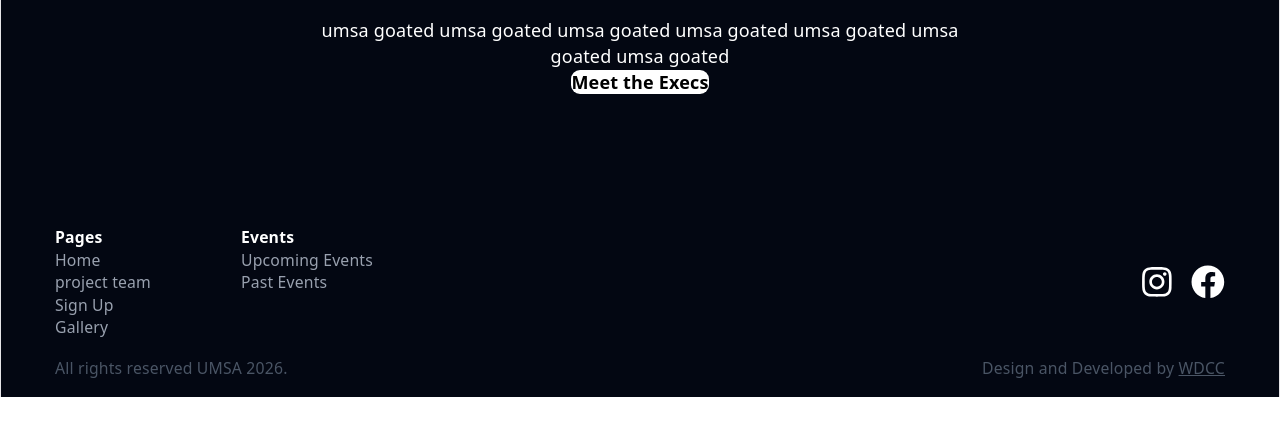
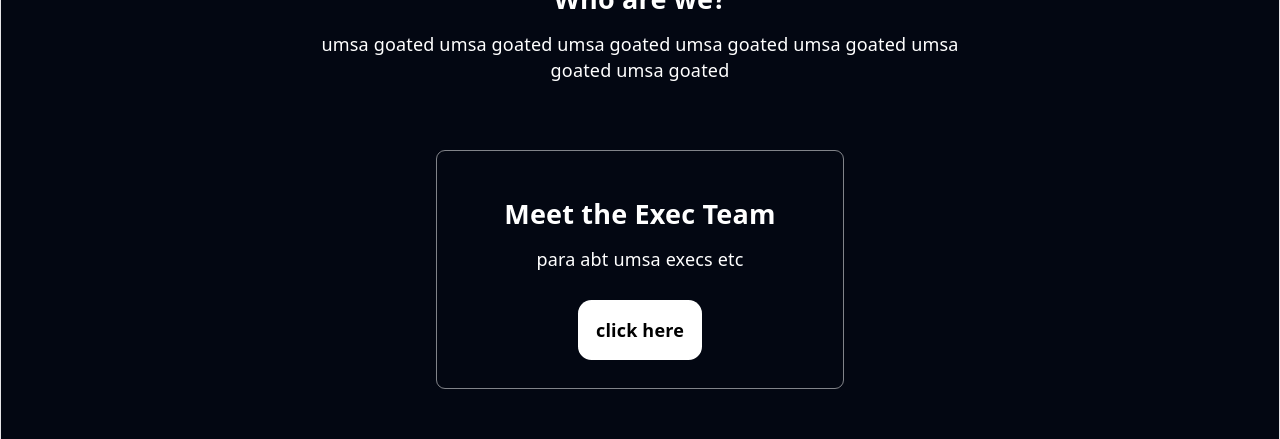
Before and after one commit to UoaWDCC/umsa, a React (Vite) app in the folder client/: page /home in a window 1280 px wide. Shown: the part 1047-1486 px from the top of the page. Before the commit the page ends 1444 px from the top, so only its background shows below. Built offline with nearby package versions, Linux system fonts and the light colour scheme.

Commit message:
refactor: style execs link

```diff
--- a/client/src/pages/HomePage.tsx
+++ b/client/src/pages/HomePage.tsx
@@ -9,30 +9,36 @@ export default function HomePage() {
   return (
     <div className="flex flex-col items-center text-white px-6 py-12">
       <h1 className="text-5xl font-bold mb-3">UMSA</h1>
-      <p className="text-white text-lg">
+      <p className="text-white text-lg mb-3">
         University of Auckland Malaysian Students Association
       </p>
       <div className="w-full aspect-video mt-10 mb-10">
         <iframe
-        className="w-full h-full rounded-lg"
-        src="https://www.youtube.com/embed/dQw4w9WgXcQ?si=uBbsDjvI95vfXOQA"
-        title="YouTube video player"
-        allow="accelerometer; autoplay; clipboard-write; encrypted-media; gyroscope; picture-in-picture; web-share"
-        referrerPolicy="strict-origin-when-cross-origin"
-        allowFullScreen>
-        </iframe>
+          className="w-full h-full rounded-lg"
+          src="https://www.youtube.com/embed/dQw4w9WgXcQ?si=uBbsDjvI95vfXOQA"
+          title="YouTube video player"
+          allow="accelerometer; autoplay; clipboard-write; encrypted-media; gyroscope; picture-in-picture; web-share"
+          referrerPolicy="strict-origin-when-cross-origin"
+          allowFullScreen
+        ></iframe>
       </div>
 
       <div className="max-w-xl text-center mb-5">
         <h2 className="text-2xl font-semibold mb-3">Who are we?</h2>
-        <p className="text-white">
-          umsa goated umsa goated umsa goated umsa goated umsa goated umsa goated umsa goated
+        <p className="text-white mb-10">
+          umsa goated umsa goated umsa goated umsa goated umsa goated umsa
+          goated umsa goated
         </p>
+      </div>
+
+      <div className="max-w-xl text-center border border-white/50 rounded-lg py-10 px-15">
+        <h2 className="text-2xl font-semibold mb-3">Meet the Exec Team</h2>
+        <p className="text-white mb-10">para abt umsa execs etc</p>
         <Link
           to="/team"
-          className="mt-5 bg-white text-black font-semibold rounded-lg"
+          className="mt-5 bg-white text-black font-semibold rounded-xl p-4"
         >
-          Meet the Execs
+          click here
         </Link>
       </div>
     </div>
```
